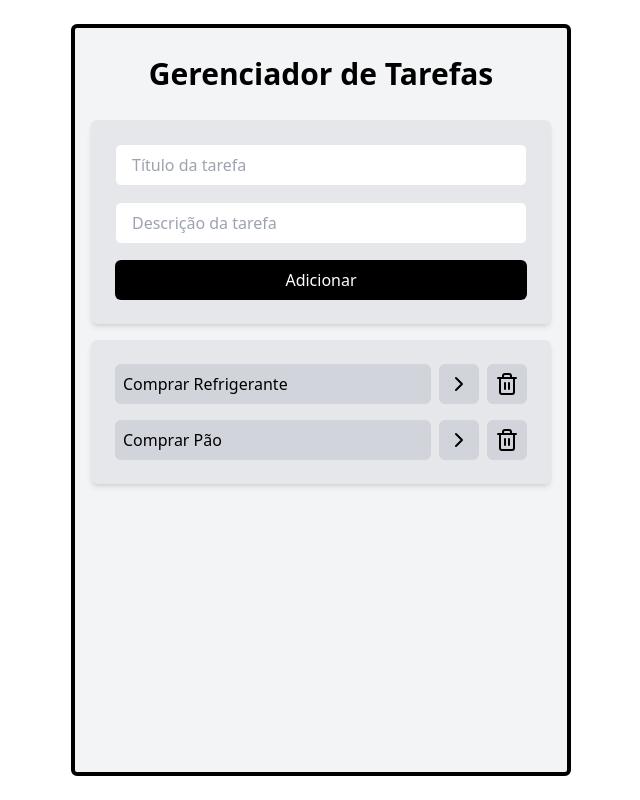
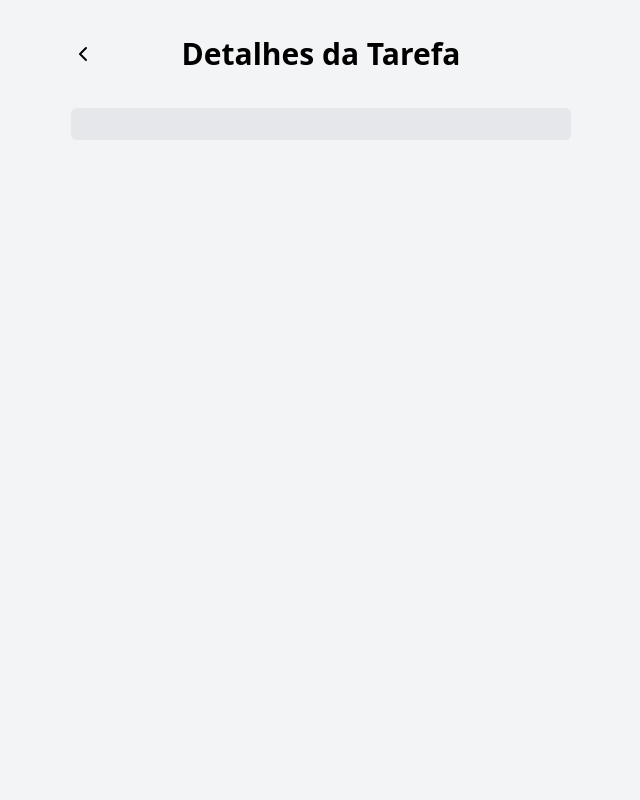
Before and after one commit to s4mp41xao/to-do-list-with-react-and-tailwind, a React (Vite) app: page /task in a window 1280 px wide. Shown: the whole page, without its empty margins (319-959 px from the left). Built offline with nearby package versions, Linux system fonts and the light colour scheme.

Commit message:
feat: add react router dom, and create TaskPages components to create a single page with the tasks descriptions

```diff
--- a/package.json
+++ b/package.json
@@ -15,6 +15,7 @@
     "postcss": "^8.4.41",
     "react": "^18.3.1",
     "react-dom": "^18.3.1",
+    "react-router-dom": "^6.26.1",
     "tailwindcss": "^3.4.10",
     "uuid": "^10.0.0"
   },
--- a/src/components/Tasks.jsx
+++ b/src/components/Tasks.jsx
@@ -1,7 +1,16 @@
 import { ChevronRightIcon, Trash2 } from 'lucide-react'
+import { useNavigate } from 'react-router-dom'
 
 function Tasks({ tasks, onTaskClick, onDeleteTaskClick }) {
-  // console.log(props)
+  const navigate = useNavigate()
+
+  function onClickDescription(task) {
+    const query = new URLSearchParams()
+    query.set('title', task.title)
+    query.set('description', task.description)
+
+    navigate(`/task?${query.toString()}`)
+  }
 
   return (
     <div>
@@ -17,7 +26,10 @@
               {task.title}
             </button>
 
-            <button className="p-2 bg-gray-300 rounded-md">
+            <button
+              onClick={() => onClickDescription(task)}
+              className="p-2 bg-gray-300 rounded-md"
+            >
               <ChevronRightIcon />
             </button>
 
--- a/src/main.jsx
+++ b/src/main.jsx
@@ -2,9 +2,23 @@
 import { createRoot } from 'react-dom/client'
 import App from './App.jsx'
 import './index.css'
+import { createBrowserRouter, RouterProvider } from 'react-router-dom'
+import TaskPage from './pages/TaskPages.jsx'
+
+const router = createBrowserRouter([
+  {
+    path: '/',
+    element: <App />
+  },
+  {
+    path: '/task',
+    element: <TaskPage />
+  }
+])
 
 createRoot(document.getElementById('root')).render(
   <StrictMode>
-    <App />
+    {/* <App /> */}
+    <RouterProvider router={router} />
   </StrictMode>
 )
--- /dev/null
+++ b/src/pages/TaskPages.jsx
@@ -0,0 +1,35 @@
+import { ChevronLeftIcon } from 'lucide-react'
+import { useNavigate, useSearchParams } from 'react-router-dom'
+
+function TaskPage() {
+  const navigate = useNavigate()
+  const [searchParams] = useSearchParams()
+  const title = searchParams.get('title')
+  const description = searchParams.get('description')
+
+  return (
+    <div className="w-screen h-screen flex justify-center bg-gray-100 p-6">
+      <div className="w-[500px] space-y-4">
+        <div className="relative mb-6">
+          <button
+            onClick={() => navigate(-1)}
+            className="absolute left-0 top-0 bottom-0"
+          >
+            <ChevronLeftIcon />
+          </button>
+
+          <h1 className="text-3xl font-bold text-center p-3">
+            Detalhes da Tarefa
+          </h1>
+        </div>
+
+        <div className="p-4 rounded-md bg-gray-200">
+          <h2 className="text-xl font-bold">{title}</h2>
+          <p>{description}</p>
+        </div>
+      </div>
+    </div>
+  )
+}
+
+export default TaskPage
```
Also changed, not shown: 1 other file (tests, documents, lock files or other folders).
